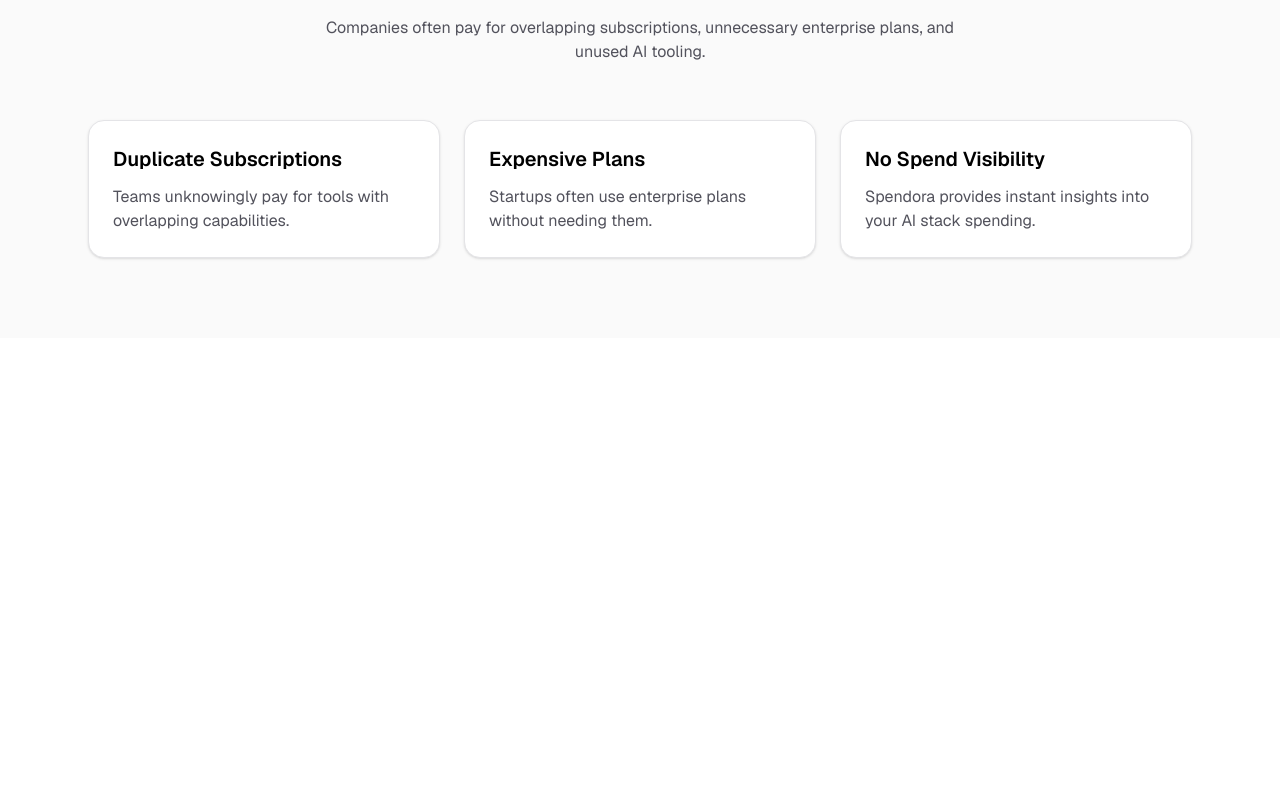
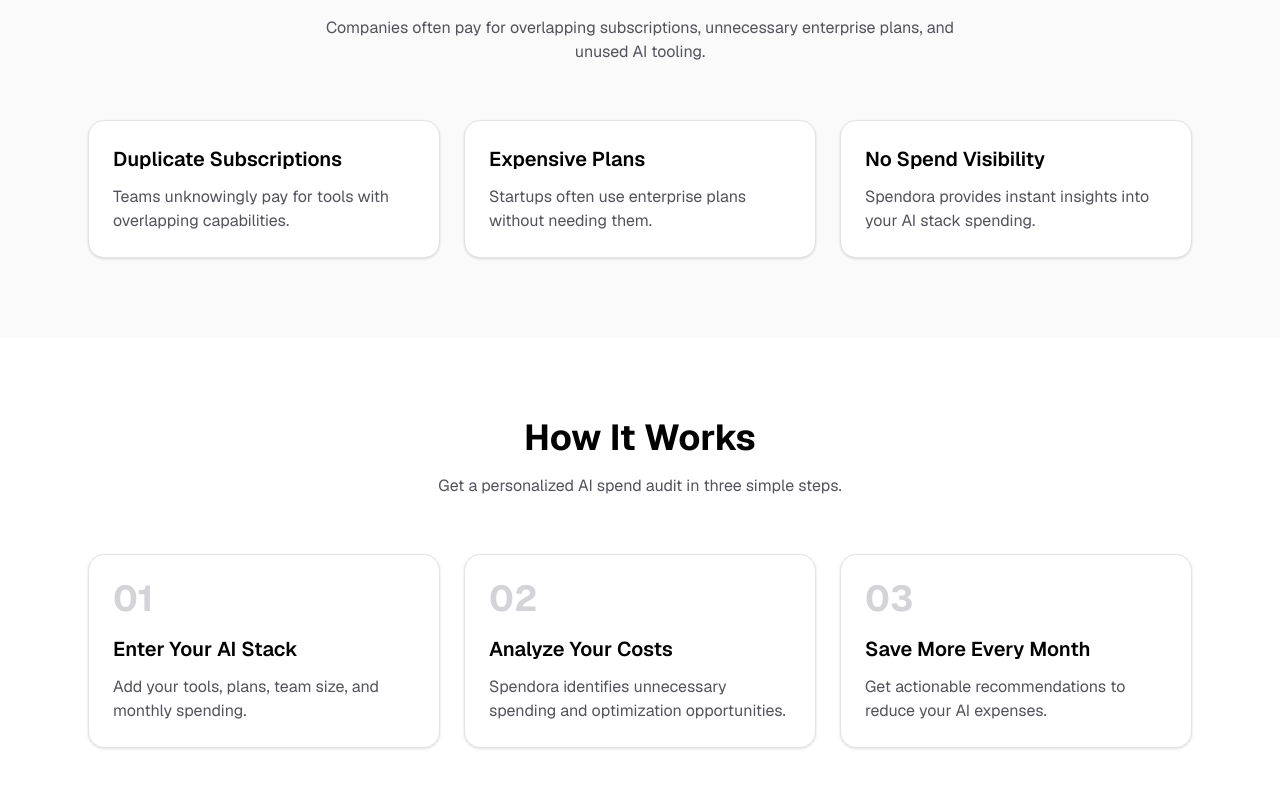
Before and after one commit to afsal-ak/spendora, a Next.js app: page / in a window 1280 px wide. Shown: the part 827-1615 px from the top of the page. Before the commit the page ends 1165 px from the top, so only its background shows below. Built offline with nearby package versions, Linux system fonts and the light colour scheme.

Commit message:
feat: add how-it-works landing section

```diff
--- a/src/app/page.tsx
+++ b/src/app/page.tsx
@@ -1,6 +1,7 @@
 import Navbar from "@/components/home/Navbar";
 import HeroSection from "@/components/home/HeroSection";
 import ProblemSection from "@/components/home/ProblemSection";
+import HowItWorksSection from "@/components/home/HowItWorksSection";
 
 export default function Home() {
   return (
@@ -8,6 +9,7 @@
       <Navbar/>
       <HeroSection />
       <ProblemSection />
-     </main>
+      <HowItWorksSection />
+    </main>
   );
 }
--- /dev/null
+++ b/src/components/home/HowItWorksSection.tsx
@@ -0,0 +1,62 @@
+export default function HowItWorksSection() {
+  return (
+    <section className="py-20">
+      <div className="max-w-6xl mx-auto px-6">
+        <div className="text-center mb-14">
+          <h2 className="text-4xl font-bold text-black">
+            How It Works
+          </h2>
+
+          <p className="mt-4 text-zinc-600">
+            Get a personalized AI spend audit in three simple steps.
+          </p>
+        </div>
+
+        <div className="grid md:grid-cols-3 gap-6">
+          <div className="p-6 rounded-2xl bg-white border border-zinc-200 shadow-sm hover:shadow-md transition">
+            <span className="text-4xl font-bold text-zinc-300">
+              01
+            </span>
+
+            <h3 className="text-xl font-semibold mt-4 text-black">
+              Enter Your AI Stack
+            </h3>
+
+            <p className="mt-3 text-zinc-600">
+              Add your tools, plans, team size, and monthly spending.
+            </p>
+          </div>
+
+          <div className="p-6 rounded-2xl bg-white border border-zinc-200 shadow-sm hover:shadow-md transition">
+            <span className="text-4xl font-bold text-zinc-300">
+              02
+            </span>
+
+            <h3 className="text-xl font-semibold mt-4 text-black">
+              Analyze Your Costs
+            </h3>
+
+            <p className="mt-3 text-zinc-600">
+              Spendora identifies unnecessary spending and optimization
+              opportunities.
+            </p>
+          </div>
+
+          <div className="p-6 rounded-2xl bg-white border border-zinc-200 shadow-sm hover:shadow-md transition">
+            <span className="text-4xl font-bold text-zinc-300">
+              03
+            </span>
+
+            <h3 className="text-xl font-semibold mt-4 text-black">
+              Save More Every Month
+            </h3>
+
+            <p className="mt-3 text-zinc-600">
+              Get actionable recommendations to reduce your AI expenses.
+            </p>
+          </div>
+        </div>
+      </div>
+    </section>
+  );
+}
```
